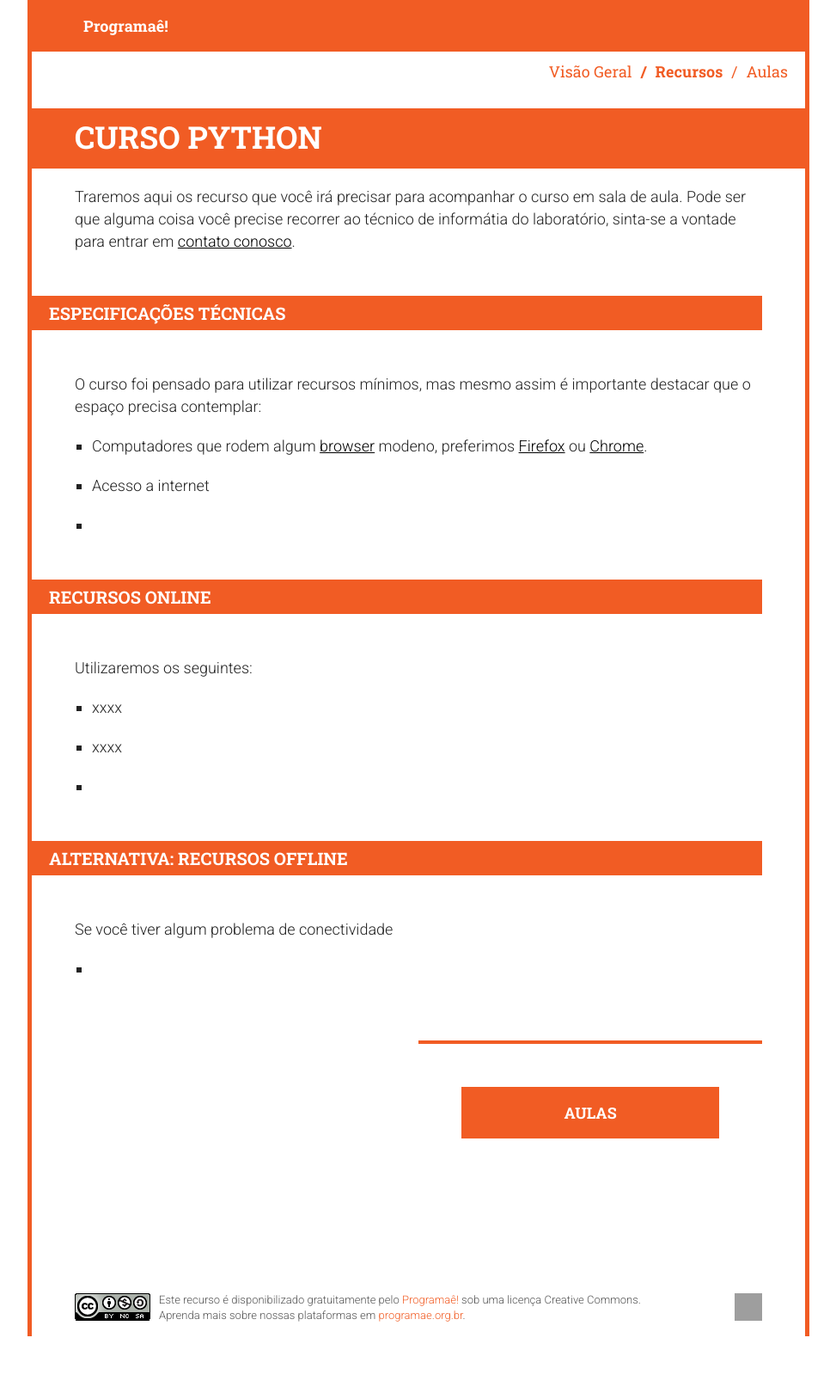
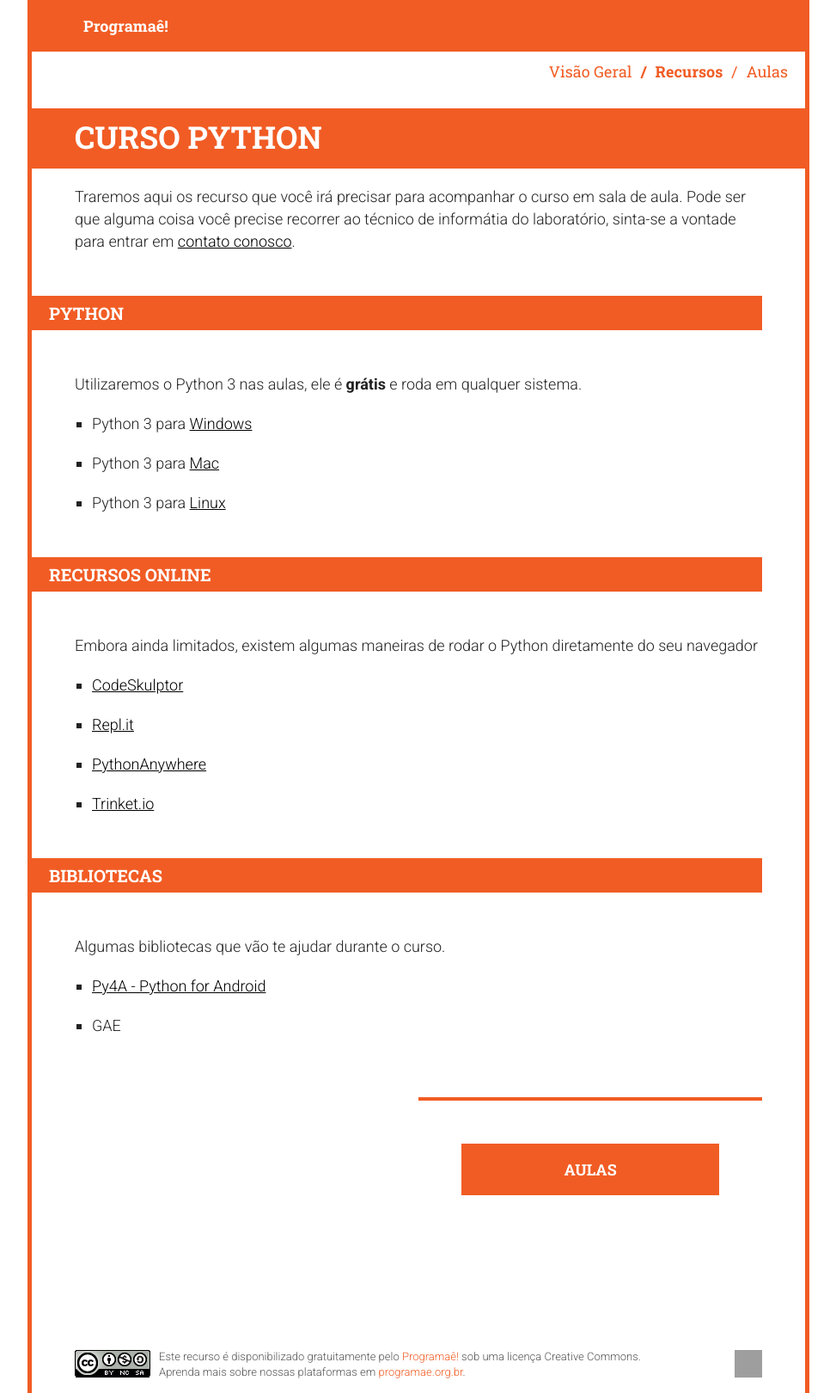
Before and after one commit to maluta/ctc-python, a Jekyll site: the page built from recursos.md, in a window 1280 px wide. Shown: the whole page at 86% size, without its empty margins (153-1126 px from the left). Built offline with Jekyll 4.4.1, drawn with Linux system fonts in a browser that asks for light colours; nearby versions of some CDN libraries; library files that are not in the unit come from our copies; before the commit the page ends 1554 px from its top, so only the background shows below that; grey boxes are pictures that could not be loaded.

Commit message:
recursos

```diff
--- a/_layouts/recursos.html
+++ b/_layouts/recursos.html
@@ -37,14 +37,14 @@
     </div>
 
   <aside class="overview xxxx">
-    <h2>Especificações Técnicas</h2>
+    <h2>Python</h2>
 
-    <p>O curso foi pensado para utilizar recursos mínimos, mas mesmo assim é importante destacar que o espaço precisa contemplar:</p>
+    <p>Utilizaremos o Python 3 nas aulas, ele é <b>grátis</b> e roda em qualquer sistema.</p>
 
     <ul>
-    <li>Computadores que rodem algum <a href="http://pt.wikipedia.org/wiki/Navegador_%28inform%C3%A1tica%29">browser</a> modeno, preferimos <a href="http://www.getfirefox.com">Firefox</a> ou <a href="https://www.google.com/chrome/browser/desktop/index.html">Chrome</a>.</li>
-    <li>Acesso a internet</li>
-    <li></li>
+    <li>Python 3 para <a href="https://www.python.org/ftp/python/3.4.3/python-3.4.3.msi">Windows</a></li>
+    <li>Python 3 para <a href="https://www.python.org/ftp/python/3.4.3/python-3.4.3-macosx10.6.pkg">Mac</a></li>
+    <li>Python 3 para <a href="https://www.python.org/ftp/python/3.4.3/Python-3.4.3.tgz">Linux</a></li>
     </ul>
 
   </aside>
@@ -54,23 +54,25 @@
     <aside class="overview xxxx">
         <h2>Recursos online</h2>
 
-        <p>Utilizaremos os seguintes:</p>
+        <p>Embora ainda limitados, existem algumas maneiras de rodar o Python diretamente do seu navegador</p>
 
         <ul>
-        <li>xxxx</li>
-        <li>xxxx</li>
-        <li></li>
+        <li><a href="http://www.codeskulptor.org/">CodeSkulptor</a></li>
+        <li><a href="http://repl.it/languages/Python3">Repl.it</a></li>
+        <li><a href="https://www.pythonanywhere.com/">PythonAnywhere</a></li>
+        <li><a href="https://trinket.io/python/0fc5f5ea7c">Trinket.io</a></li>
         </ul>
 
     </aside>
 
     <aside class="overview xxxx">
-        <h2>Alternativa: Recursos offline</h2>
+        <h2>Bibliotecas</h2>
 
-        <p>Se você tiver algum problema de conectividade</p>
+        <p>Algumas bibliotecas que vão te ajudar durante o curso.</p>
 
         <ul>
-        <li></li>
+        <li><a href="https://code.google.com/p/python-for-android/">Py4A - Python for Android</a></li>
+        <li>GAE</li>
         </ul>
 
     </aside>
```
